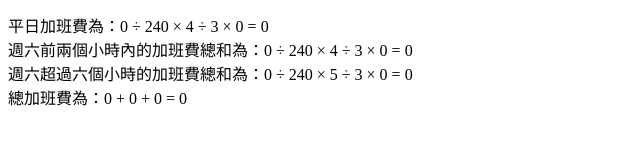
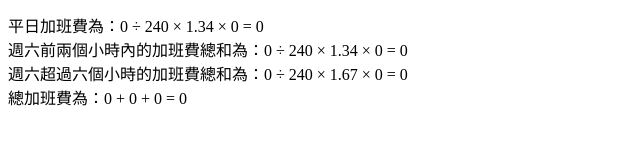
Before and after one commit to ms314006/tw-overtime-salary-calculator, a plain HTML site: page index.html in a window 1280 px wide. Both pictures are taken after a click on the button "計算". Shown: the part 184-328 px from the top of the page, 0-640 px from the left. Drawn offline with Linux system fonts and the light colour scheme.

Commit message:
UPDATE 將乘 4 / 3 改成乘 1.34，將乘 5 / 3 改成乘 1.67

```diff
--- a/index.html
+++ b/index.html
@@ -30,9 +30,9 @@
         const saturdayOvertimeSalary1 = weekOvertimeCalculator(monthSalary, saturdayOvertimeHours1);
         const saturdayOvertimeSalary2 = weekOvertimeOverTwoHoursCalculator(monthSalary, saturdayOvertimeHours2);
         document.getElementById('result').innerText = (
-          `平日加班費為：${monthSalary} ÷ 240 × 4 ÷ 3 × ${overtimeHours} = ${overtimeSalary}
-          週六前兩個小時內的加班費總和為：${monthSalary} ÷ 240 × 4 ÷ 3 × ${saturdayOvertimeHours1} = ${saturdayOvertimeSalary1}
-          週六超過六個小時的加班費總和為：${monthSalary} ÷ 240 × 5 ÷ 3 × ${saturdayOvertimeHours2} = ${saturdayOvertimeSalary2}
+          `平日加班費為：${monthSalary} ÷ 240 × 1.34 × ${overtimeHours} = ${overtimeSalary}
+          週六前兩個小時內的加班費總和為：${monthSalary} ÷ 240 × 1.34 × ${saturdayOvertimeHours1} = ${saturdayOvertimeSalary1}
+          週六超過六個小時的加班費總和為：${monthSalary} ÷ 240 × 1.67 × ${saturdayOvertimeHours2} = ${saturdayOvertimeSalary2}
           總加班費為：${overtimeSalary} + ${saturdayOvertimeSalary1} + ${saturdayOvertimeSalary2} = ${
             Math.ceil(overtimeSalary + saturdayOvertimeSalary1 + saturdayOvertimeSalary2)
           }
@@ -45,11 +45,11 @@
         return hourSalary;
       };
       const weekOvertimeCalculator = (monthSalary, overtimeHours) => {
-        const overtimeSalary = (getHourSalary(monthSalary) * 4 / 3)
+        const overtimeSalary = (getHourSalary(monthSalary) * 1.34)
         return overtimeSalary * overtimeHours;
       };
       const weekOvertimeOverTwoHoursCalculator = (monthSalary, overtimeHours) => {
-        const overtimeSalary = (getHourSalary(monthSalary) * 5 / 3)
+        const overtimeSalary = (getHourSalary(monthSalary) * 1.67)
         return overtimeSalary * overtimeHours;
       };
     </script>
```
